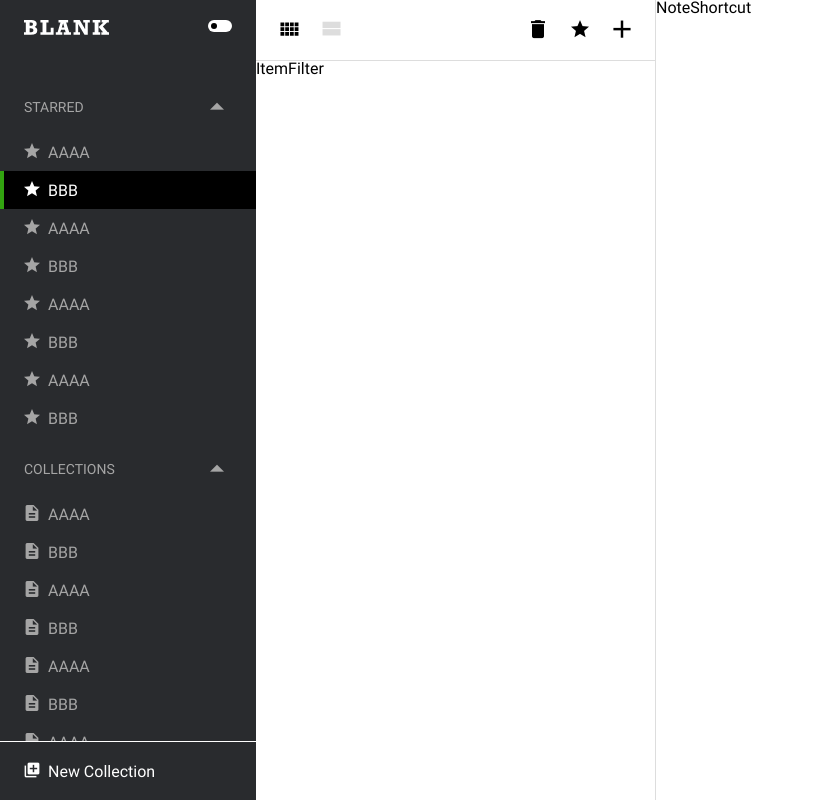
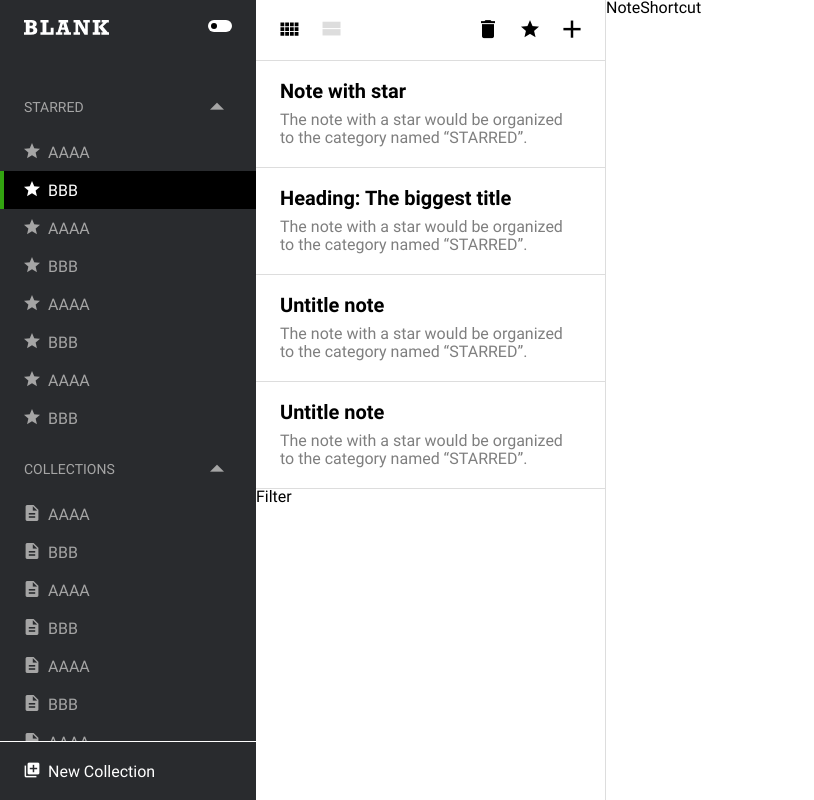
Before and after one commit to wenyo/Markdwon-note, a React (Create React App) app: page / in a window 1280 px wide. Shown: the whole page, without its empty margins (0-814 px from the left). Built offline with nearby package versions, Linux system fonts and the light colour scheme.

Commit message:
Item style

```diff
--- a/src/App.tsx
+++ b/src/App.tsx
@@ -1,17 +1,25 @@
 import React from 'react';
+import { Provider } from './context/NoteContext';
+import { vData } from './json/Data';
 import Category from './components/category/Category';
 import Directory from './components/directory/Directory';
 import Note from './components/note/Note';
 import Shortcut from './components/shortcut/Shortcut';
 
 function App() {
+    const Content = {
+        vData,
+    };
+
     return (
+        <Provider value={Content}>
             <div id="Wrap" className="Black">
                 <Category />
                 <Directory />
                 <Note />
                 <Shortcut />
             </div>
+        </Provider>
     );
 }
 
--- a/src/components/directory/Directory.tsx
+++ b/src/components/directory/Directory.tsx
@@ -1,14 +1,14 @@
 import React from 'react';
 
 import Tool from './Tool';
-import Item from './Item';
+import Items from './Items';
 import Filter from './Filter';
 
 const Directory = () => {
     return (
         <div id="Directory">
             <Tool />
-            <Item />
+            <Items />
             <Filter />
         </div>
     );
--- a/src/components/directory/Item.tsx
+++ b/src/components/directory/Item.tsx
@@ -1,7 +1,14 @@
 import React from 'react';
+import { vItemInput } from './Items';
 
-const Item = () => {
-    return <>Item</>;
+const Item = (props: vItemInput) => {
+    const { title, content } = props;
+    return (
+        <div className="content">
+            <h3>{title}</h3>
+            <p>{content}</p>
+        </div>
+    );
 };
 
 export default Item;
--- /dev/null
+++ b/src/components/directory/Items.tsx
@@ -0,0 +1,26 @@
+import React, { useContext } from 'react';
+import Item from './Item';
+import NoteContext from '../../context/NoteContext';
+
+export interface vItemInput {
+    title: string;
+    content: string;
+}
+
+const Items = () => {
+    //context
+    const { vData } = useContext(NoteContext);
+
+    return (
+        <div id="Items">
+            {Object.keys(vData).map((id) => {
+                const iId = parseInt(id)
+                const title = vData[iId].name;
+                const content = "The note with a star would be organized to the category named “STARRED”."
+                return <Item title={title} content={content}/>;
+            })}
+        </div>
+    );
+};
+
+export default Items;
--- a/src/context/CategoryContext.tsx
+++ b/src/context/CategoryContext.tsx
@@ -1,9 +1,7 @@
 import React, { createContext } from 'react';
-import { DataType } from '../json/Data';
 
 const CategoryContext = createContext({
     chooseItem: (sType: string, idx: number) => {},
-    vData: {} as DataType
 });
 
 export const { Provider, Consumer } = CategoryContext;
--- /dev/null
+++ b/src/context/NoteContext.tsx
@@ -0,0 +1,9 @@
+import React, { createContext } from 'react';
+import { DataType } from '../json/Data';
+
+const NoteContext = createContext({
+    vData: {} as DataType
+});
+
+export const { Provider, Consumer } = NoteContext;
+export default NoteContext;
--- a/src/style/components/_Directory.scss
+++ b/src/style/components/_Directory.scss
@@ -1,6 +1,6 @@
 #Directory {
     width: 25vw;
-    min-width: 400px;
+    min-width: 350px;
     height: 100vh;
 
     #Tool {
@@ -21,4 +21,23 @@
             }
         }
     }
+
+    #Items {
+        & > div {
+            box-sizing: border-box;
+            border-bottom: 1px solid $color-b-primary-400;
+        }
+
+        h3 {
+            font-size: 20px;
+            font-weight: bold;
+            margin-bottom: 10px;
+        }
+
+        p {
+            line-height: 18px;
+            font-size: 16px;
+            opacity: 0.5;
+        }
+    }
 }
```
Lines whose indentation alone changed are shown as unchanged.
